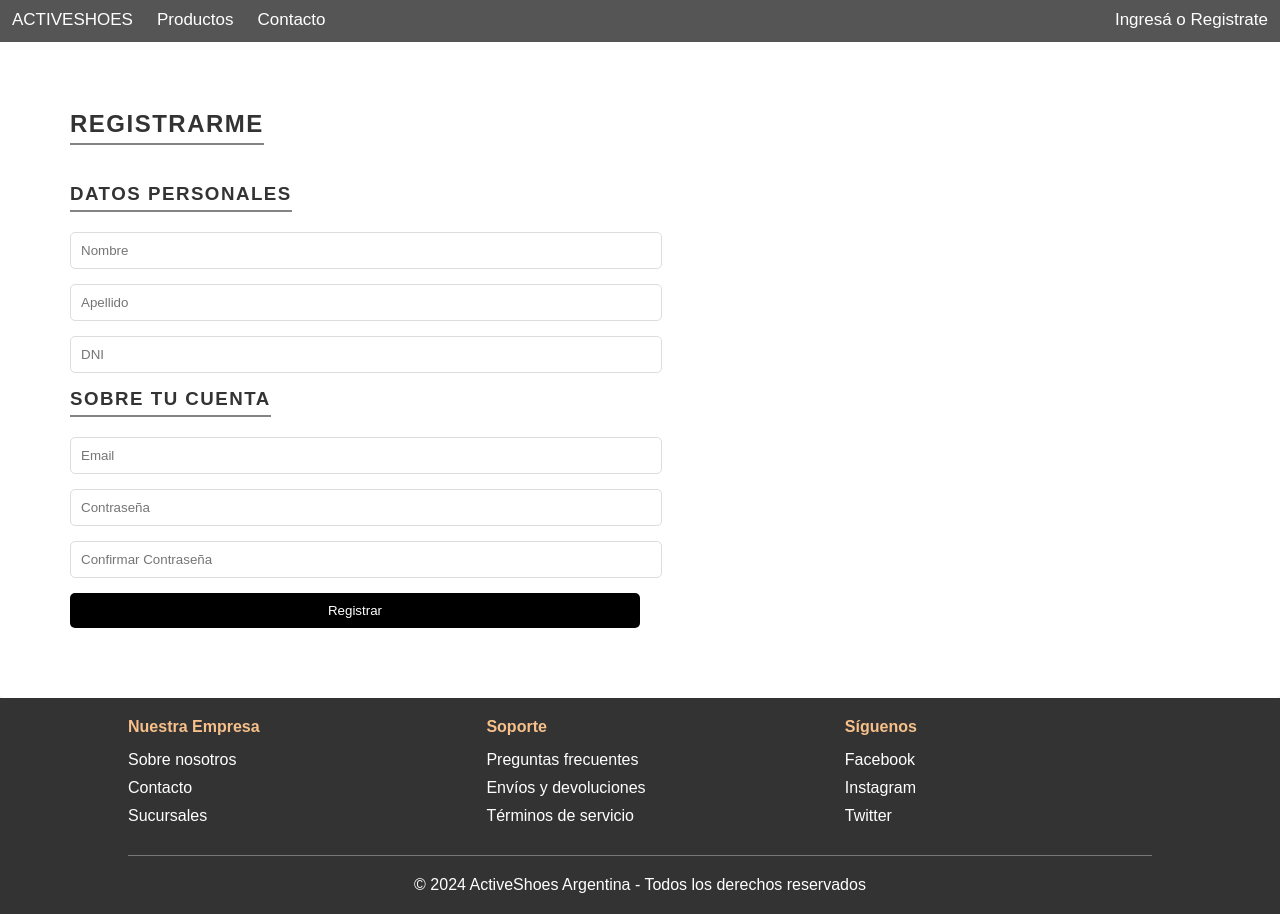
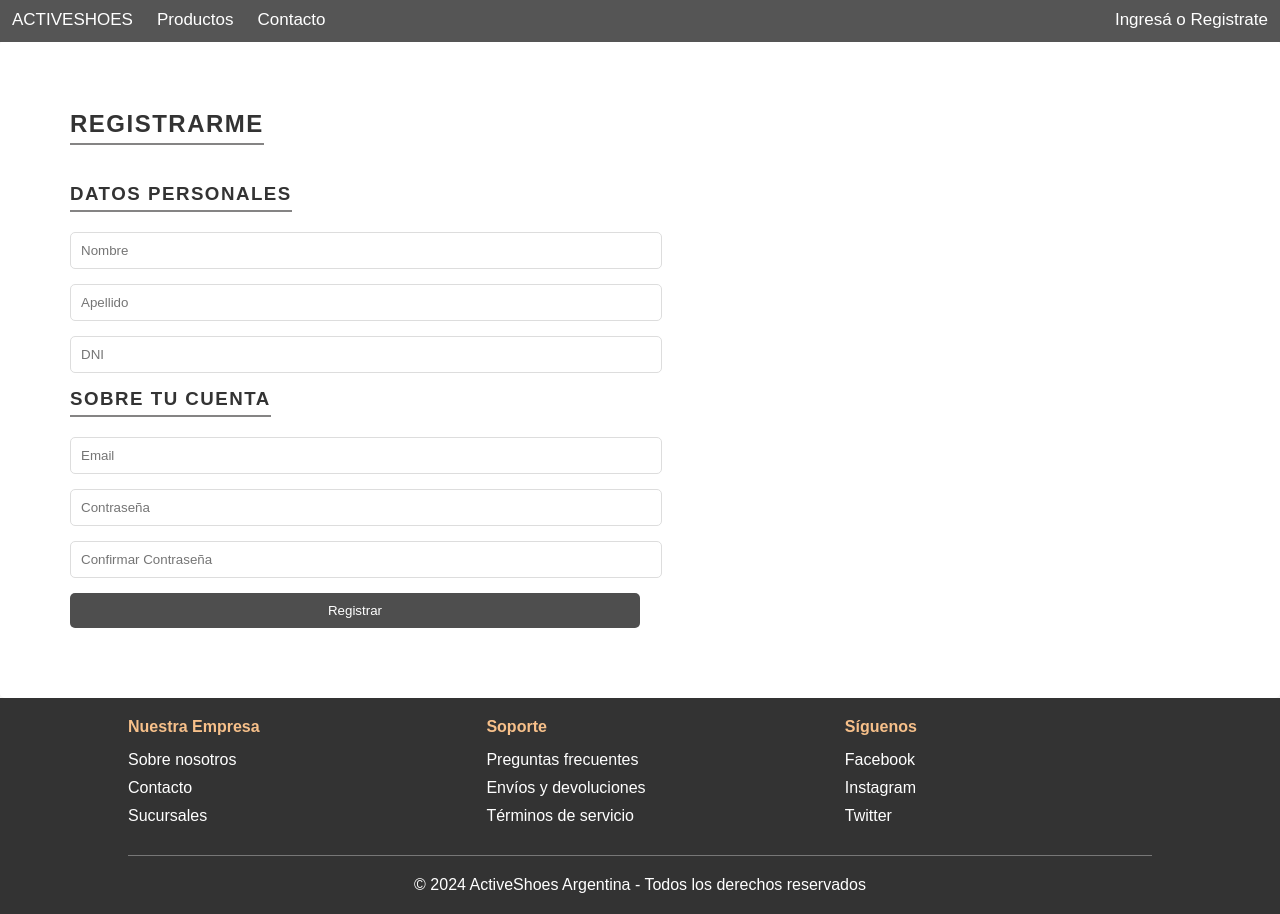
Before and after one commit to AlenO7/ActiveShoes, a plain HTML site: page registrarse.html in a window 1280 px wide. In both pictures the pointer is over the button "Registrar". Drawn offline with Linux system fonts and the light colour scheme.

Commit message:
cambio hover
modificación para el hover

```diff
--- a/static/css/style.css
+++ b/static/css/style.css
@@ -158,7 +158,7 @@ form {
   cursor: pointer;
 }
 
-button:hover {
+#botonFormulario:hover {
   background-color: #4e4e4e;
 }
 
```
